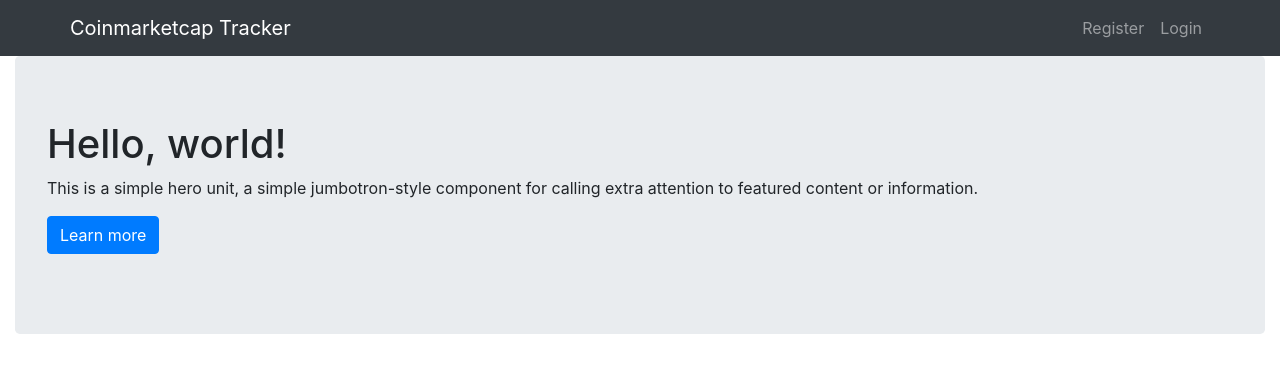
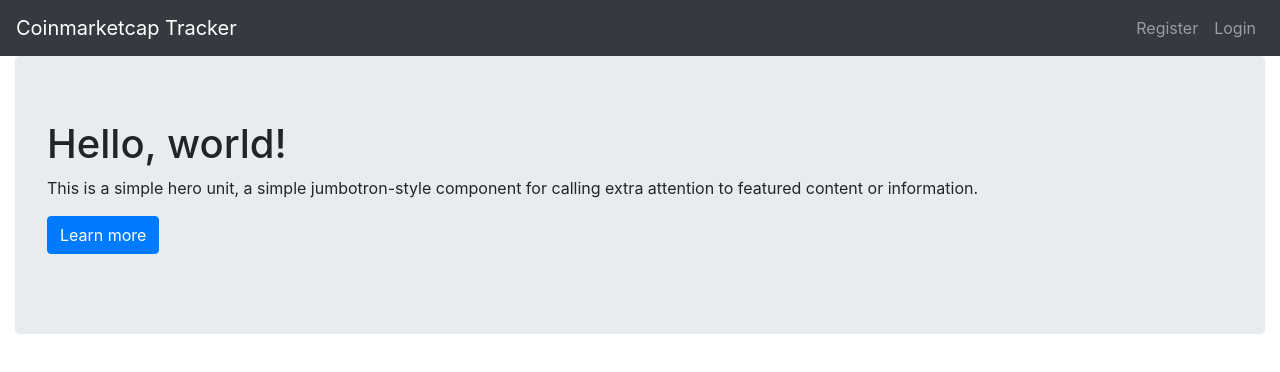
Before and after one commit to iakashpatel/coinmarketcap_node, a React (Create React App) app in the folder client/: page / in a window 1280 px wide. Shown: the top 372 px of the page. Built offline with nearby package versions, Linux system fonts and the light colour scheme; no server answers.

Commit message:
add spinner

```diff
--- a/client/src/components/Dashboard.js
+++ b/client/src/components/Dashboard.js
@@ -4,6 +4,7 @@ import Col from "react-bootstrap/Col";
 import Jumbotron from "react-bootstrap/Jumbotron";
 import Button from "react-bootstrap/Button";
 import Alert from "react-bootstrap/Alert";
+import Spinner from "react-bootstrap/Spinner";
 import { useHistory } from "react-router-dom";
 import BootstrapTable from "react-bootstrap-table-next";
 import ToolkitProvider, {
@@ -388,16 +389,17 @@ function Dashboard() {
                     <SearchBar {...props.searchProps} />
                     <ClearSearchButton {...props.searchProps} />
                     <span>
+                      {/* <Spinner animation="border" /> */}
                       <Button
-                        variant="info"
+                        variant="success"
                         className="refresh"
                         onClick={refreshCoinsData}
                         disabled={isLoading}
                       >
-                        {isLoading ? "Refreshing…" : "Refresh"}
+                        {isLoading ? "Fetching..." : "Refresh data"}
                       </Button>
                       <Alert variant="light" className="datetime-refresh">
-                        Last Updated: <b>{lastUpdated}</b>
+                        Updated: <b>{lastUpdated}</b>
                       </Alert>
                     </span>
                     <hr />
--- a/client/src/containers/Navigation.js
+++ b/client/src/containers/Navigation.js
@@ -9,7 +9,7 @@ function Navigation(props) {
 
   return (
     <Navbar bg="dark" variant="dark">
-      <Container>
+      <Container fluid>
         <Navbar.Brand href="/">Coinmarketcap Tracker</Navbar.Brand>
         <Nav className="mr-auto">
           {/* <Nav.Link href="/">Home</Nav.Link> */}
```
